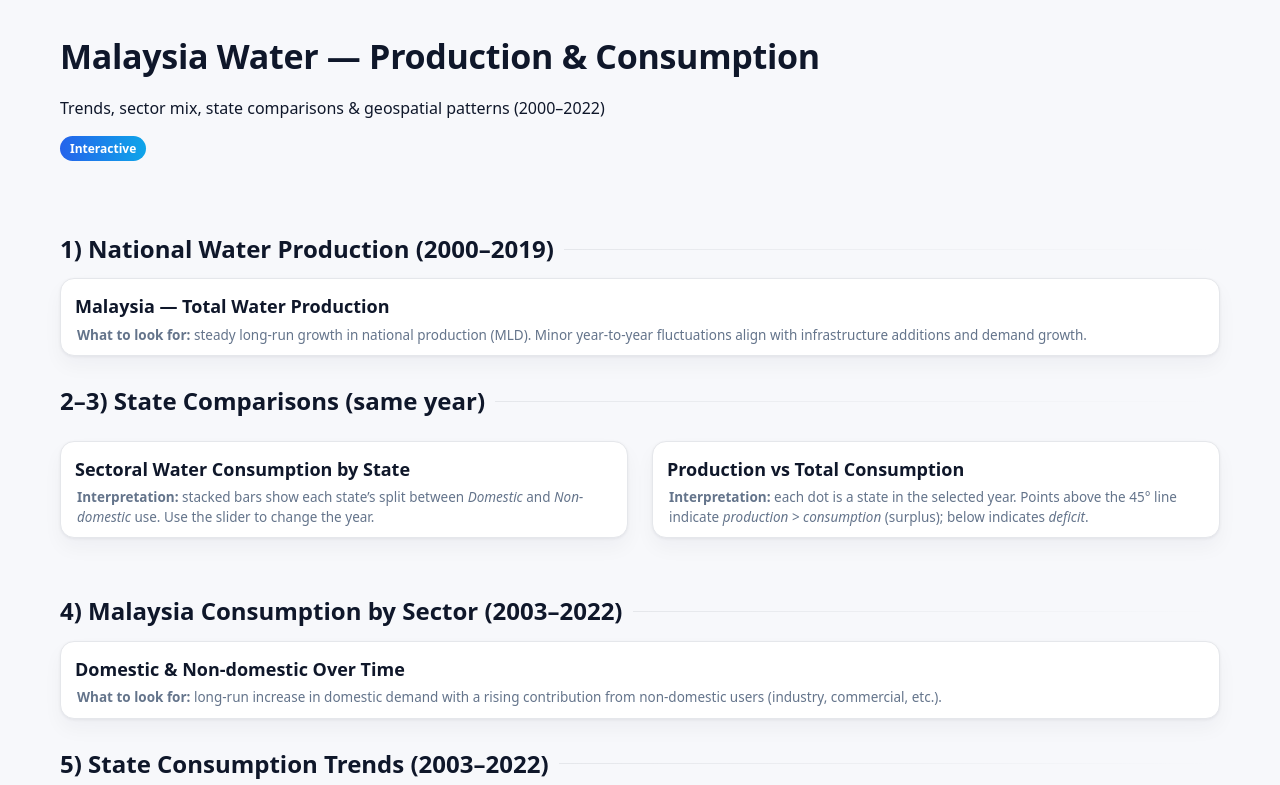
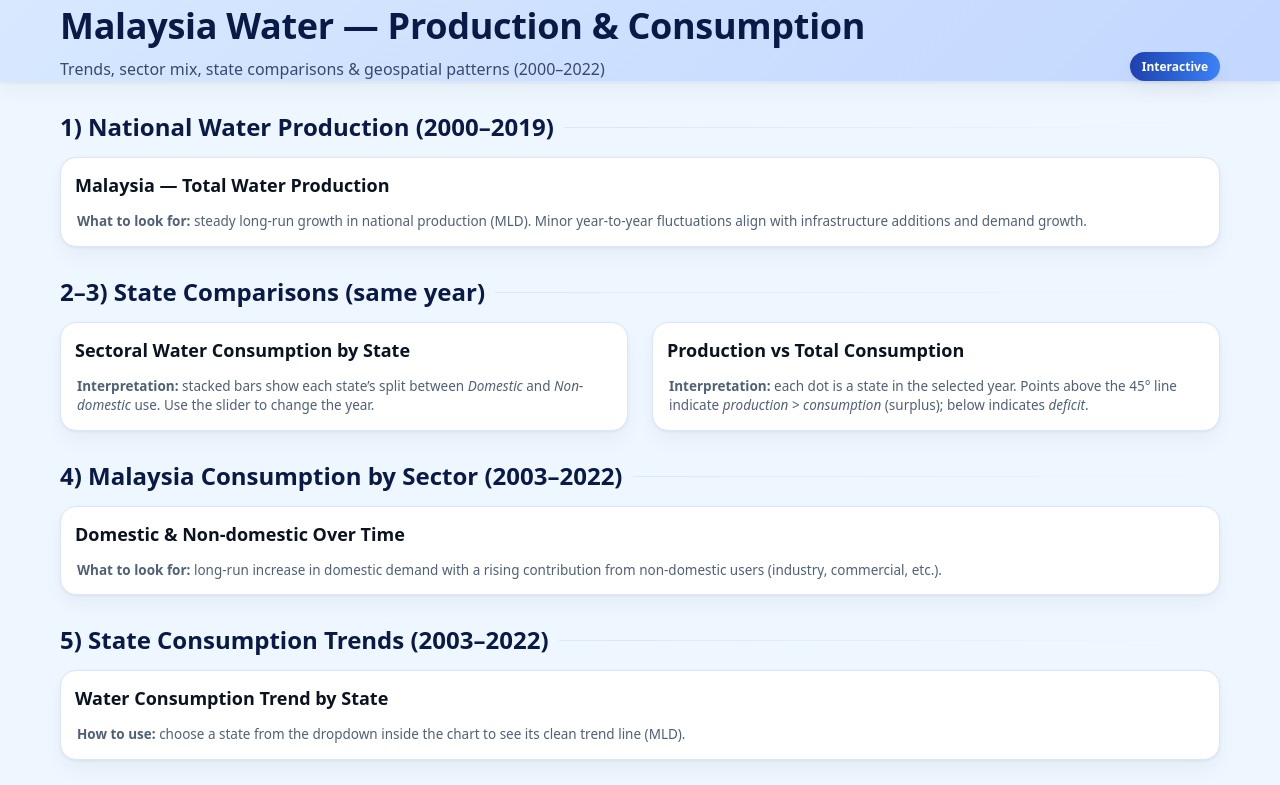
Before and after one commit to Shresth90542/dv2-waterconsumption, a plain HTML site: page index.html in a window 1280 px wide. Shown: the top 785 px of the page. Drawn offline with Linux system fonts and the light colour scheme; a script that the page names is missing.

Commit message:
Update styles.css

```diff
--- a/styles.css
+++ b/styles.css
@@ -4,19 +4,19 @@
 
 /* ---- Design tokens ---- */
 :root{
-  --bg: #f7f8fb;
+  --bg: #eef6ff;          /* light blue background */
   --card: #ffffff;
-  --ink: #0f172a;
-  --muted: #64748b;
-  --accent: #2563eb;
-  --accent-2: #0ea5e9;
-  --border: #e5e7eb;
-  --shadow: 0 1px 3px rgba(15, 23, 42, .06), 0 10px 20px rgba(15, 23, 42, .04);
+  --ink: #0b1220;         /* headings */
+  --muted: #506077;       /* body text */
+  --accent: #1e40af;      /* deep blue */
+  --accent-2: #3b82f6;    /* bright blue */
+  --border: #dbe6ff;      /* soft blue border */
+  --shadow: 0 1px 3px rgba(11, 18, 32, .06), 0 10px 20px rgba(11, 18, 32, .04);
 
-  --radius: 14px;
+  --radius: 16px;
   --wrap: 1200px;
 
-  --h1: clamp(28px, 3vw, 34px);
+  --h1: clamp(30px, 3.2vw, 36px);
   --h2: clamp(20px, 2.2vw, 24px);
   --h3: clamp(16px, 1.8vw, 18px);
   --text: clamp(14px, 1.4vw, 16px);
@@ -37,41 +37,26 @@ body{
   -webkit-font-smoothing: antialiased;
   -moz-osx-font-smoothing: grayscale;
 }
-.wrap{
-  max-width: var(--wrap);
-  margin: 32px auto 72px;
-  padding: 0 20px;
+
+/* ---- Masthead ---- */
+.masthead{
+  background: linear-gradient(135deg, #d7e8ff 0%, #cfe1ff 40%, #c3d7ff 100%);
+  border-bottom: 1px solid var(--border);
+  box-shadow: var(--shadow);
 }
+.masthead__inner{ display:flex; align-items:flex-end; justify-content:space-between; gap:18px; padding: 18px 0; }
+.masthead__titles{ display:flex; flex-direction:column; gap:6px; }
+.masthead h1{ margin:0; font-size: var(--h1); letter-spacing:-.3px; color:#0a1a47; }
+.subtitle{ margin:0; color:#1f2d57; opacity:.85; }
 
-/* ---- Header ---- */
-.page-header{
-  display:flex; align-items:flex-end; gap:18px; flex-wrap:wrap;
-  margin-bottom: 10px;
-}
-h1{
-  margin:0;
-  font-size: var(--h1);
-  letter-spacing: -0.3px;
-}
-.badge{
-  padding: 4px 10px;
-  background: linear-gradient(90deg, var(--accent) 0%, var(--accent-2) 100%);
-  color:#fff; border-radius: 999px; font-weight:600; font-size:12px;
-}
-.note{
-  margin: 6px 0 22px;
-  color: var(--muted);
-}
-.note code{
-  font-family: var(--mono);
-  background: #f2f4f8; color:#0b1736; padding: 1px 6px; border-radius: 6px;
-}
+/* ---- Layout ---- */
+.wrap{ max-width: var(--wrap); margin: 0 auto; padding: 0 20px; }
 
-/* ---- Sections / Cards ---- */
 .section-title{
   font-size: var(--h2);
   margin: 28px 0 12px;
   display:flex; align-items:center; gap:10px;
+  color:#0a1a47;
 }
 .section-title::after{
   content:"";
@@ -83,19 +68,20 @@ h1{
   border: 1px solid var(--border);
   border-radius: var(--radius);
   box-shadow: var(--shadow);
-  padding: 14px 14px 10px;
-  margin: 10px 0 28px;
+  padding: 14px;
 }
 
-/* Tighten Vega canvas inside the card */
-.card .vega-embed{ margin: 4px 0 8px; }
+/* Equal-height cards in grids */
+.card--equal{ display:flex; flex-direction:column; }
+.card--equal .viz{ flex: 1 1 auto; }
+.card--equal .vega-embed{ height:auto; }
 
-/* ---- Grid helpers ---- */
+/* Grid helpers */
 .grid{ display:grid; gap: 24px; }
 .grid-2{ grid-template-columns: 1fr; }
 @media (min-width: 1000px){ .grid-2{ grid-template-columns: 1fr 1fr; } }
 
-/* ---- Chart headers + captions ---- */
+/* Chart header + captions */
 .chart-head{
   display:flex; align-items:baseline; justify-content:space-between; gap: 8px; margin-bottom: 6px;
 }
@@ -103,12 +89,12 @@ h1{
   font-size: var(--h3); font-weight: 700; margin: 0;
 }
 .caption{
-  margin: 6px 2px 0;
+  margin: 8px 2px 0;
   color: var(--muted);
   font-size: 13.5px;
 }
 
-/* ---- Controls (sliders / selects) ---- */
+/* Controls (if placed outside charts) */
 .controls{ display:flex; gap:10px; align-items:center; flex-wrap:wrap; }
 label{ color: var(--muted); font-size: 13px; }
 select, input[type="range"]{ accent-color: var(--accent); font: inherit; }
@@ -118,24 +104,23 @@ select{
 }
 input[type="range"]{ height: 28px; width: 260px; }
 
-/* ---- Small helpers ---- */
-hr.sep{
-  height:1px; border:0; background: linear-gradient(90deg, var(--border), transparent);
-  margin: 18px 0 4px;
-}
-.kicker{
-  color: var(--muted);
-  text-transform: uppercase; letter-spacing: .08em;
-  font-weight: 700; font-size: 12px;
+/* Badge */
+.badge{
+  padding: 6px 12px;
+  background: linear-gradient(90deg, var(--accent) 0%, var(--accent-2) 100%);
+  color:#fff; border-radius: 999px; font-weight:700; font-size:12px; box-shadow: var(--shadow);
 }
 
-/* ---- Footer ---- */
-.footer{
-  color: var(--muted);
-  margin-top: 40px; text-align: center; font-size: 13px;
+/* Footer */
+.site-footer{
+  margin-top: 36px;
+  background: linear-gradient(135deg, #d7e8ff 0%, #cfe1ff 40%, #c3d7ff 100%);
+  border-top: 1px solid var(--border);
 }
+.site-footer__inner{ display:flex; flex-direction:column; gap:6px; padding: 16px 0; color:#0a1a47; }
+.site-footer code{ font-family: var(--mono); background:#eef4ff; padding:2px 6px; border-radius:8px; border:1px solid var(--border); }
 
-/* ---- Tweak Vega tooltip ---- */
+/* Tweak Vega tooltip */
 .vega-tooltip{
   border-radius: 10px !important;
   border: 1px solid var(--border) !important;
```
